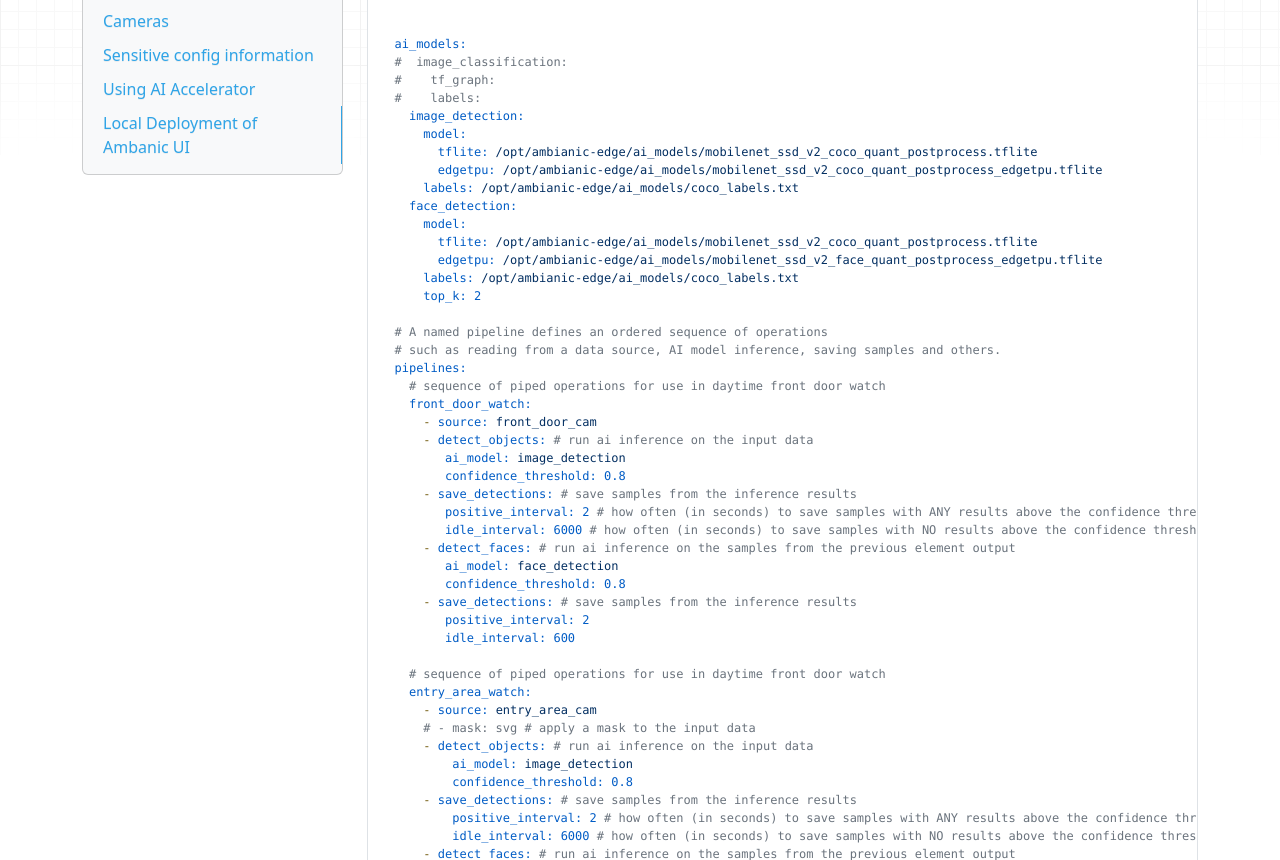
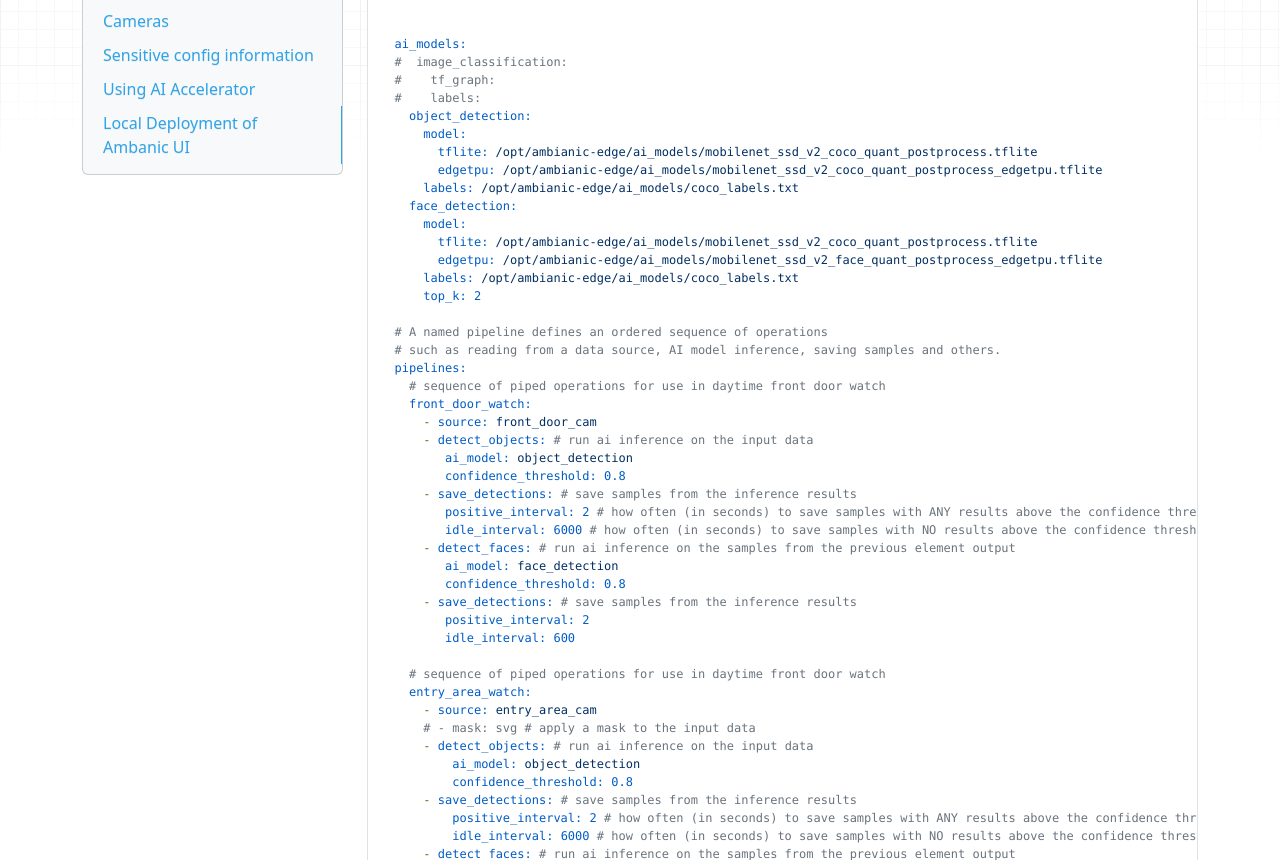
Before and after one commit to ambianic/ambianic-docs, an MkDocs documentation site: the page built from docs-md/users/configure.md, in a window 1280 px wide and 1400 px high, scrolled down 1338 px. Shown: the part 151-1011 px from the top of the window. Built offline with MkDocs 1.6.1, drawn with Linux system fonts in a browser that asks for light colours; nearby versions of some CDN libraries.

Commit message:
docs: fix wrong labeling of ml model

```diff
--- a/docs-md/users/configure.md
+++ b/docs-md/users/configure.md
@@ -97,7 +97,7 @@ sources:
   #  image_classification:
   #    tf_graph:
   #    labels:
-    image_detection:
+    object_detection:
       model:
         tflite: /opt/ambianic-edge/ai_models/mobilenet_ssd_v2_coco_quant_postprocess.tflite
         edgetpu: /opt/ambianic-edge/ai_models/mobilenet_ssd_v2_coco_quant_postprocess_edgetpu.tflite
@@ -116,7 +116,7 @@ sources:
     front_door_watch:
       - source: front_door_cam
       - detect_objects: # run ai inference on the input data
-         ai_model: image_detection
+         ai_model: object_detection
          confidence_threshold: 0.8
       - save_detections: # save samples from the inference results
          positive_interval: 2 # how often (in seconds) to save samples with ANY results above the confidence threshold
@@ -133,7 +133,7 @@ sources:
       - source: entry_area_cam
       # - mask: svg # apply a mask to the input data
       - detect_objects: # run ai inference on the input data
-          ai_model: image_detection
+          ai_model: object_detection
           confidence_threshold: 0.8
       - save_detections: # save samples from the inference results
           positive_interval: 2 # how often (in seconds) to save samples with ANY results above the confidence thresho$
```
